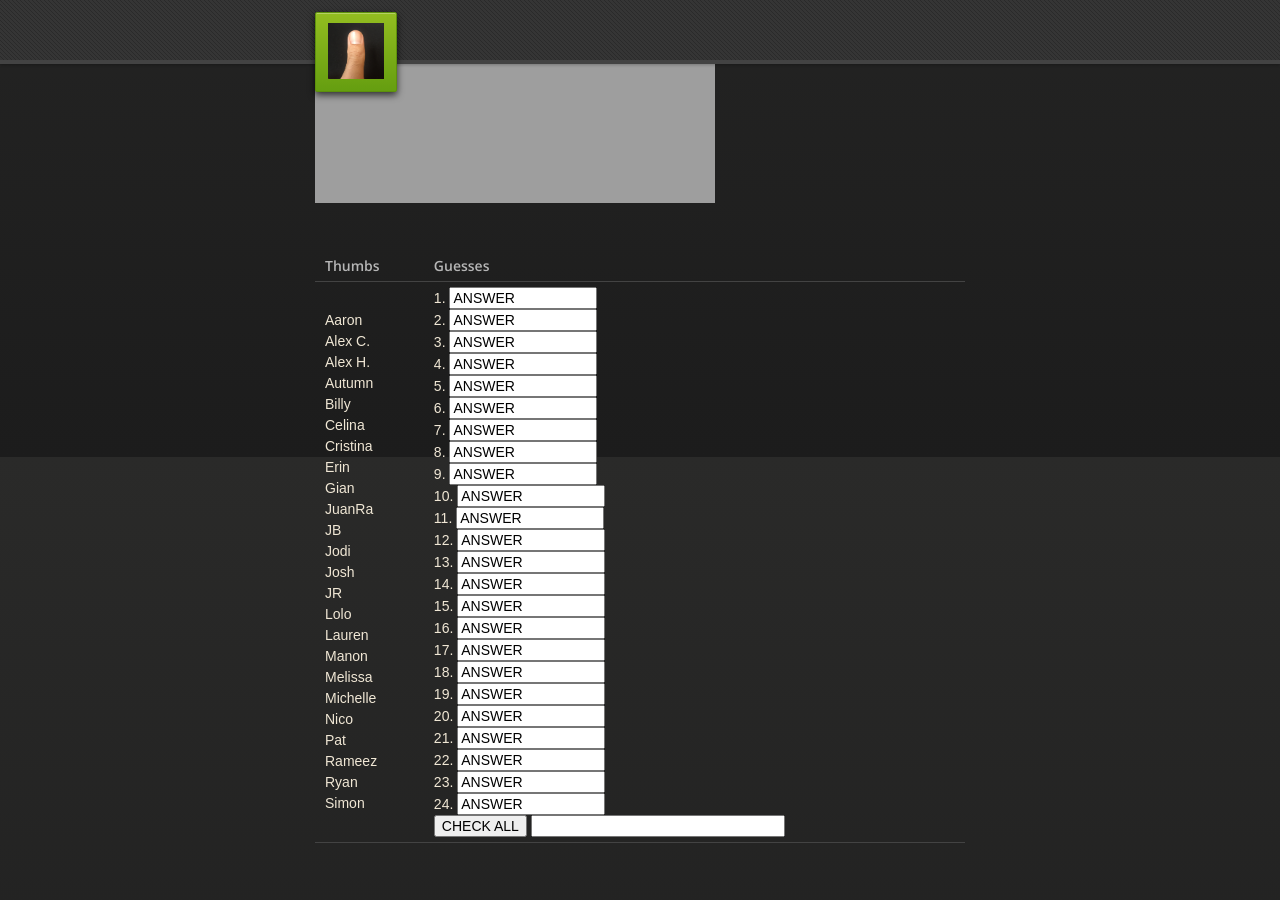
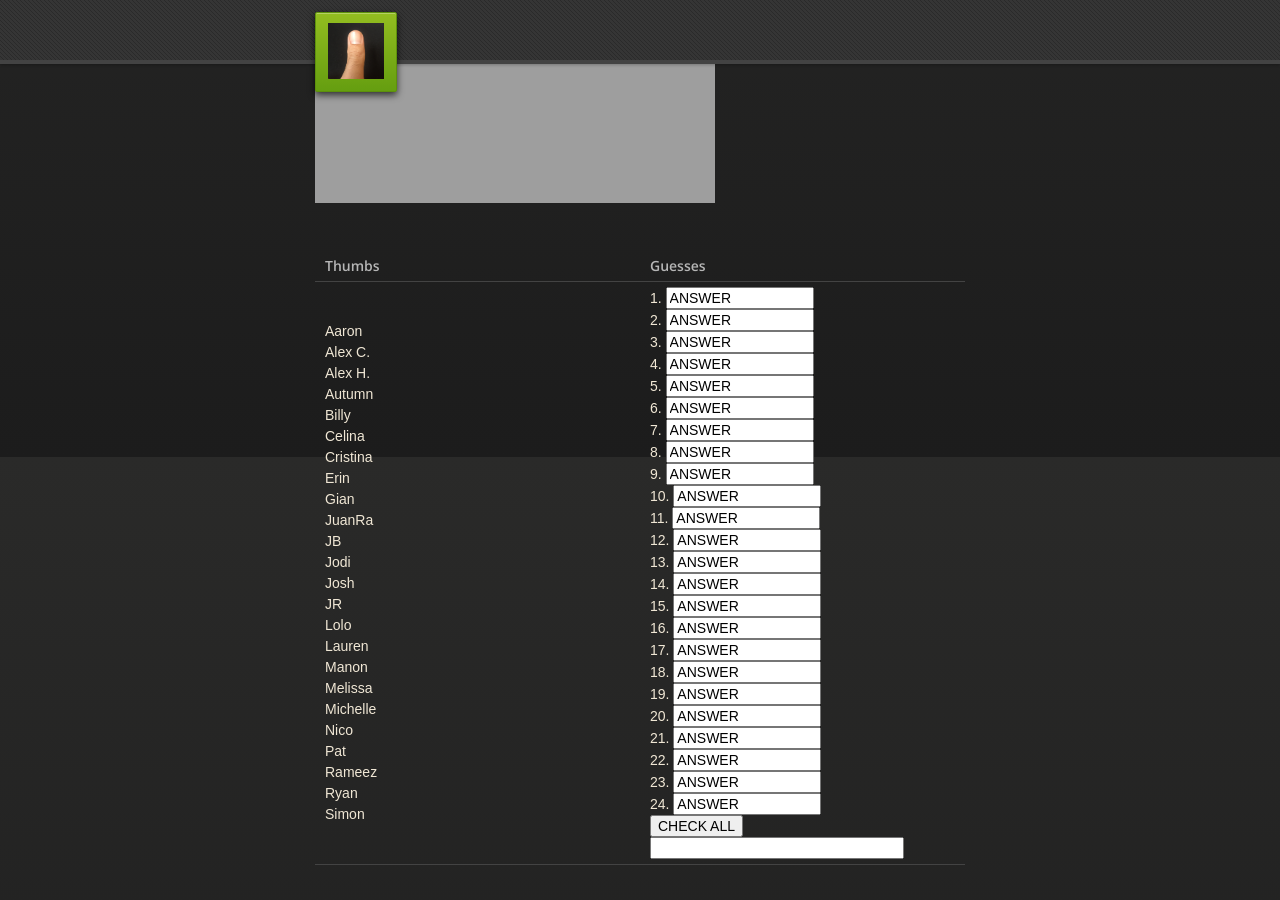
Before and after one commit to JRHernandez7/JRHernandez7.github.io, a Jekyll site: the page index.html, which Jekyll copies as it is, in a window 1280 px wide and 900 px high, scrolled down 443 px. Built offline with Jekyll 4.4.1, drawn with Linux system fonts in a browser that asks for light colours; nearby versions of some CDN libraries.

Commit message:
Update index.html
column widths

```diff
--- a/index.html
+++ b/index.html
@@ -136,7 +136,7 @@
     <th>Guesses</th>
   </tr>
   <tr>
-    <td>
+    <td width="50%">
       Aaron<br>
       Alex C.<br>
       Alex H.<br>
@@ -162,7 +162,7 @@
       Ryan<br>
       Simon<br>
     </td>
-    <td>
+    <td width="50%">
 <FORM name=FXY1>
 1. <INPUT value="Gian" name=NA01 type=hidden><INPUT class=ipxa value="ANSWER" name=NB01 type=text size=15><br>
 2. <INPUT value="Ryan" name=NA02 type=hidden><INPUT class=ipxa value="ANSWER" name=NB02 type=text size=15><br>
```
